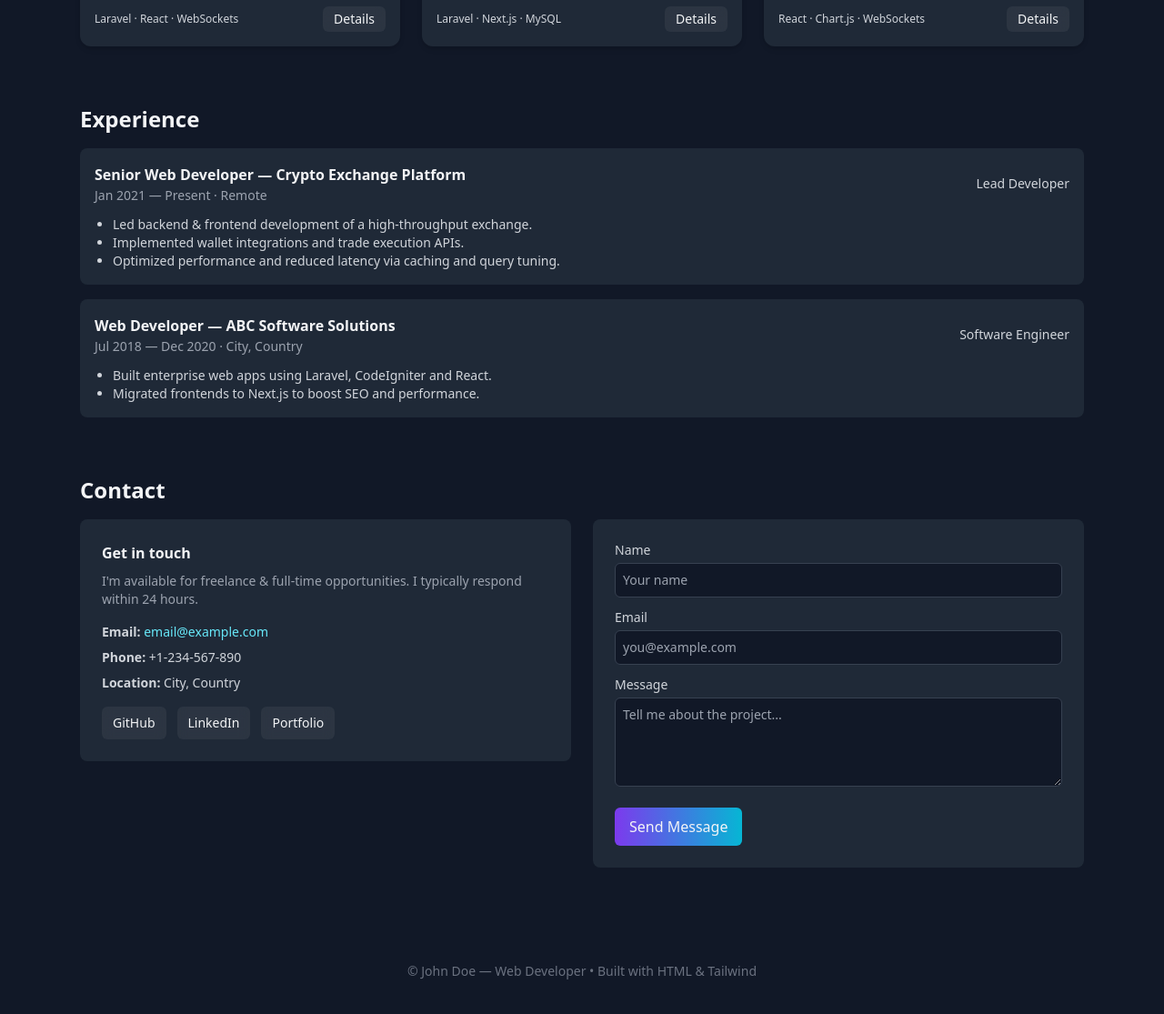
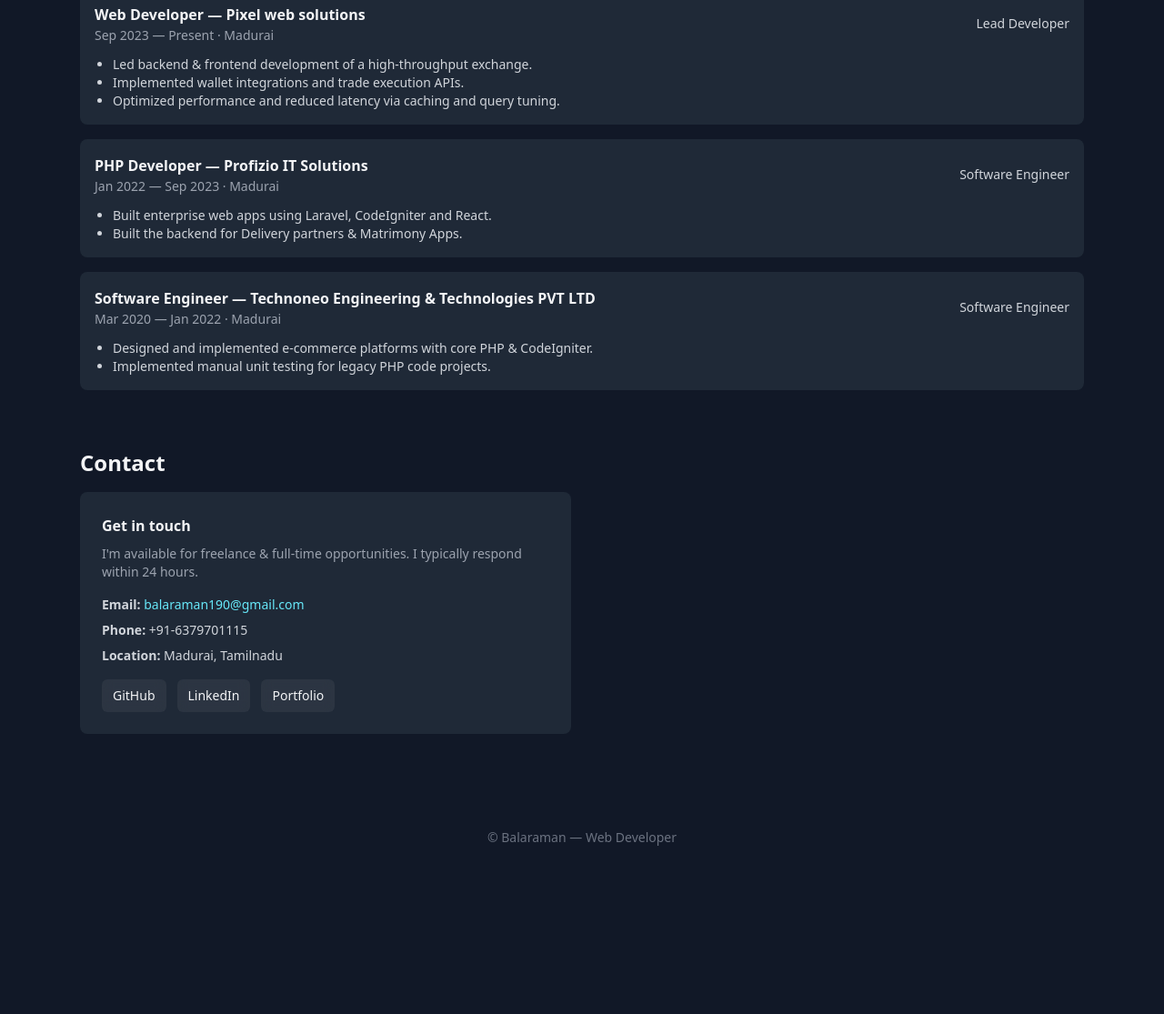
Before and after one commit to balaraman-subbiah/portfolio_check, a plain HTML site: page index.html in a window 1280 px wide. Shown: the part 813-1928 px from the top of the page at 91% size. After the commit the page ends 1792 px from the top, so only its background shows below. Drawn offline with nearby package versions, Linux system fonts and the light colour scheme.

Commit message:
Content update with present details

```diff
--- a/index.html
+++ b/index.html
@@ -3,8 +3,8 @@
 <head>
   <meta charset="utf-8" />
   <meta name="viewport" content="width=device-width, initial-scale=1" />
-  <title>John Doe — Web Developer Portfolio</title>
-  <meta name="description" content="John Doe | Web Developer — PHP (Laravel, CodeIgniter), React, Next.js, Crypto Exchange Platforms" />
+  <title>Balaraman — Web Developer Portfolio</title>
+  <meta name="description" content="Balaraman | Web Developer — PHP (Laravel, CodeIgniter), React, Next.js, Crypto Exchange Platforms" />
   <script src="https://cdn.tailwindcss.com"></script>
   <style>
     /* Custom small tweaks */
@@ -17,8 +17,8 @@
     <a href="#" class="flex items-center gap-3">
       <div class="w-12 h-12 rounded-full bg-gradient-to-br from-purple-600 to-cyan-400 flex items-center justify-center text-xl font-bold">JD</div>
       <div class="hidden sm:block">
-        <h1 class="text-xl font-semibold">John Doe</h1>
-        <p class="text-sm text-gray-300">Web Developer — Laravel • React • Next.js • Crypto</p>
+        <h1 class="text-xl font-semibold">Balaraman</h1>
+        <p class="text-sm text-gray-300">Web Developer — Laravel • React • Next.js</p>
       </div>
     </a>
     <nav class="space-x-4">
@@ -33,7 +33,7 @@
     <!-- Hero -->
     <section class="grid grid-cols-1 md:grid-cols-2 gap-8 items-center py-8">
       <div>
-        <h2 class="text-4xl sm:text-5xl font-extrabold mb-4">Hi — I'm John Doe</h2>
+        <h2 class="text-4xl sm:text-5xl font-extrabold mb-4">Hi — I'm Balaraman</h2>
         <p class="text-gray-300 mb-6">A results-driven Web Developer with 5+ years building scalable, secure web apps. I specialize in <strong>PHP (Laravel & CodeIgniter)</strong>, <strong>React & Next.js</strong>, and <strong>crypto exchange</strong> platform development.</p>
         <div class="flex gap-3 flex-wrap">
           <a href="#projects" class="px-4 py-2 rounded-md glass border border-gray-700 text-sm">View Projects</a>
@@ -68,7 +68,6 @@
       <div class="grid gap-6 sm:grid-cols-2 lg:grid-cols-3">
         <!-- Project Card 1 -->
         <article class="bg-gray-800 rounded-xl overflow-hidden shadow-md">
-          <img src="https://via.placeholder.com/800x450.png?text=Crypto+Exchange" alt="Crypto Exchange" class="w-full h-44 object-cover" />
           <div class="p-4">
             <h4 class="font-semibold">Crypto Exchange Platform</h4>
             <p class="text-sm text-gray-400 mt-2">Built a scalable trading platform with real-time order books, multi-currency wallets, and KYC flows. Handled 50K+ daily transactions.</p>
@@ -81,7 +80,6 @@
 
         <!-- Project Card 2 -->
         <article class="bg-gray-800 rounded-xl overflow-hidden shadow-md">
-          <img src="https://via.placeholder.com/800x450.png?text=E-commerce+Platform" alt="E-commerce" class="w-full h-44 object-cover" />
           <div class="p-4">
             <h4 class="font-semibold">E-commerce Platform</h4>
             <p class="text-sm text-gray-400 mt-2">End-to-end e-commerce system with secure checkout, inventory management and Next.js front-end for SEO and performance.</p>
@@ -94,7 +92,6 @@
 
         <!-- Project Card 3 -->
         <article class="bg-gray-800 rounded-xl overflow-hidden shadow-md">
-          <img src="https://via.placeholder.com/800x450.png?text=Analytics+Dashboard" alt="Analytics Dashboard" class="w-full h-44 object-cover" />
           <div class="p-4">
             <h4 class="font-semibold">Admin Dashboard & Analytics</h4>
             <p class="text-sm text-gray-400 mt-2">Interactive dashboards with real-time charts and KPIs to monitor trading activity and system health.</p>
@@ -115,8 +112,8 @@
         <div class="p-4 bg-gray-800 rounded-lg">
           <div class="flex justify-between items-center">
             <div>
-              <h4 class="font-semibold">Senior Web Developer — Crypto Exchange Platform</h4>
-              <p class="text-sm text-gray-400">Jan 2021 — Present · Remote</p>
+              <h4 class="font-semibold">Web Developer — Pixel web solutions</h4>
+              <p class="text-sm text-gray-400">Sep 2023 — Present · Madurai</p>
             </div>
             <div class="text-sm text-gray-300">Lead Developer</div>
           </div>
@@ -130,14 +127,28 @@
         <div class="p-4 bg-gray-800 rounded-lg">
           <div class="flex justify-between items-center">
             <div>
-              <h4 class="font-semibold">Web Developer — ABC Software Solutions</h4>
-              <p class="text-sm text-gray-400">Jul 2018 — Dec 2020 · City, Country</p>
+              <h4 class="font-semibold">PHP Developer — Profizio IT Solutions</h4>
+              <p class="text-sm text-gray-400">Jan 2022 — Sep 2023 · Madurai</p>
             </div>
             <div class="text-sm text-gray-300">Software Engineer</div>
           </div>
           <ul class="mt-3 list-disc ml-5 text-gray-300 text-sm">
             <li>Built enterprise web apps using Laravel, CodeIgniter and React.</li>
-            <li>Migrated frontends to Next.js to boost SEO and performance.</li>
+            <li>Built the backend for Delivery partners & Matrimony Apps.</li>
+          </ul>
+        </div>
+
+        <div class="p-4 bg-gray-800 rounded-lg">
+          <div class="flex justify-between items-center">
+            <div>
+              <h4 class="font-semibold">Software Engineer — Technoneo Engineering & Technologies PVT LTD</h4>
+              <p class="text-sm text-gray-400">Mar 2020 — Jan 2022 · Madurai</p>
+            </div>
+            <div class="text-sm text-gray-300">Software Engineer</div>
+          </div>
+          <ul class="mt-3 list-disc ml-5 text-gray-300 text-sm">
+            <li>Designed and implemented e-commerce platforms with core PHP & CodeIgniter.</li>
+            <li>Implemented manual unit testing for legacy PHP code projects.</li>
           </ul>
         </div>
       </div>
@@ -152,9 +163,9 @@
           <p class="text-sm text-gray-400 mt-2">I'm available for freelance & full-time opportunities. I typically respond within 24 hours.</p>
 
           <ul class="mt-4 space-y-2 text-sm text-gray-300">
-            <li><strong>Email:</strong> <a href="mailto:email@example.com" class="text-cyan-300">email@example.com</a></li>
-            <li><strong>Phone:</strong> +1-234-567-890</li>
-            <li><strong>Location:</strong> City, Country</li>
+            <li><strong>Email:</strong> <a href="mailto:balaraman190@gmail.com" class="text-cyan-300">balaraman190@gmail.com</a></li>
+            <li><strong>Phone:</strong> +91-6379701115</li>
+            <li><strong>Location:</strong> Madurai, Tamilnadu</li>
           </ul>
 
           <div class="mt-4 flex gap-3">
@@ -163,24 +174,11 @@
             <a href="#" class="px-3 py-2 rounded-md glass text-sm">Portfolio</a>
           </div>
         </div>
-
-        <form class="p-6 bg-gray-800 rounded-lg" onsubmit="event.preventDefault(); alert('Thanks! Message sent (demo).')">
-          <label class="block text-sm text-gray-300">Name</label>
-          <input class="w-full mt-1 p-2 bg-gray-900 rounded-md border border-gray-700 text-sm" placeholder="Your name" required />
-
-          <label class="block text-sm text-gray-300 mt-3">Email</label>
-          <input type="email" class="w-full mt-1 p-2 bg-gray-900 rounded-md border border-gray-700 text-sm" placeholder="you@example.com" required />
-
-          <label class="block text-sm text-gray-300 mt-3">Message</label>
-          <textarea class="w-full mt-1 p-2 bg-gray-900 rounded-md border border-gray-700 text-sm" rows="4" placeholder="Tell me about the project..."></textarea>
-
-          <button class="mt-4 px-4 py-2 rounded-md gradient-cta">Send Message</button>
-        </form>
       </div>
     </section>
 
     <footer class="mt-12 py-6 text-center text-sm text-gray-500">
-      © John Doe — Web Developer • Built with HTML & Tailwind
+      © Balaraman — Web Developer
     </footer>
   </main>
 
```
